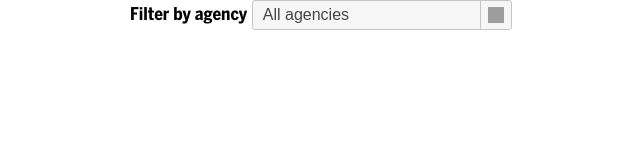
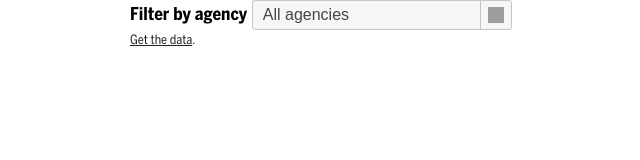
Before and after one commit to vs-postmedia/pssdb-v10, a website built with webpack: page src/index.html in a window 1280 px wide. Shown: the full height of the page, 135-775 px from the left. Built offline with nearby package versions, Linux system fonts and the light colour scheme; grey boxes are pictures that could not be loaded; what cloudtables-api would draw is missing.

Commit message:
added 'get data' link in footer

```diff
--- a/src/index.html
+++ b/src/index.html
@@ -46,10 +46,10 @@
 			<!-- cloudtable embed -->
 			<div id="cloudtable" data-ct-insert="cloudtable"></div>
 
-			<!-- <footer>
-				<p class="note">NOTE: tk</p>
-				<p class="source">Source: <a href="https://vancouversun.com" target="_blank">tk</a></p>
-			</footer> -->
+			<footer>
+				<!-- <p class="note">NOTE: tk</p> -->
+				<p class="source"><a href="https://github.com/vs-postmedia/public-sector-salary-data" target="_blank">Get the data</a>.</p>
+			</footer>
 		</div>
 	</body>
 </html>
```
